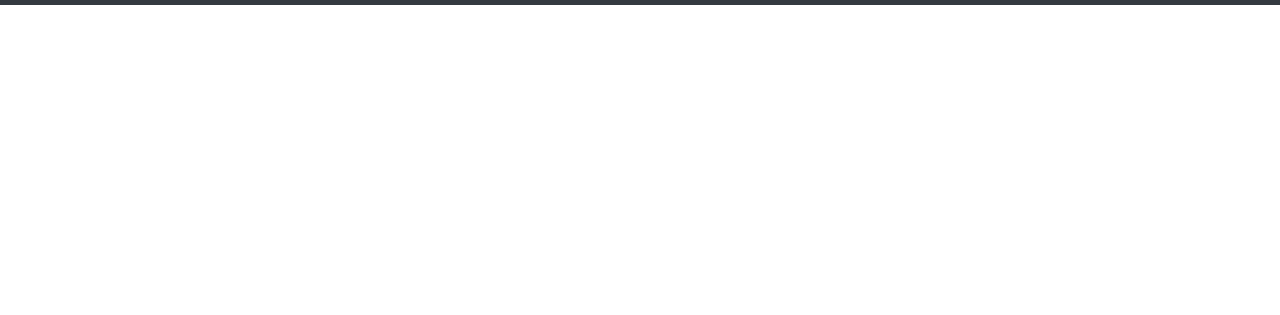
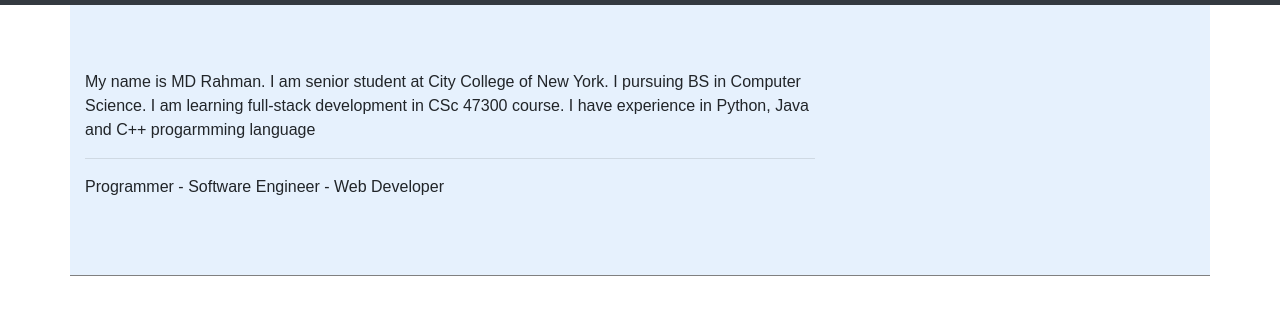
Before and after one commit to mrahman013/WebDev-build-portfolio, a plain HTML site: page index.html in a window 1280 px wide. Shown: the part 51-366 px from the top of the page. Drawn offline with nearby package versions, Linux system fonts and the light colour scheme.

Commit message:
added paragraph of about me on left 8 column on about page; manual css used for color and font

```diff
--- a/index.html
+++ b/index.html
@@ -43,7 +43,19 @@
 
     <div class="container">
 
+      <!-- ==================== about page begin ======================== -->
+      <div class="row about_page" id="about_id">
+        <div class="intro-text col-md-8 about_para">
+          <p class="">My name is MD Rahman. I am senior student at City College of New York. I pursuing BS in Computer Science. I am learning full-stack development in CSc 47300 course. I have experience in Python, Java and C++ progarmming language</p>
 
+          <hr class="star-bright">
+
+          <p>Programmer -  Software Engineer - Web Developer</p>
+        </div>
+      </div>
+
+
+      <!-- ==================== about page begin ======================== -->
 
 
     </div>
--- a/style.css
+++ b/style.css
@@ -0,0 +1,7 @@
+.about_page{
+	background: rgb(230,241,253);
+    padding-top: 65px;
+    padding-bottom: 60px;
+    border-bottom: gray solid 1px;
+    font-family: fantasy;
+}
```
